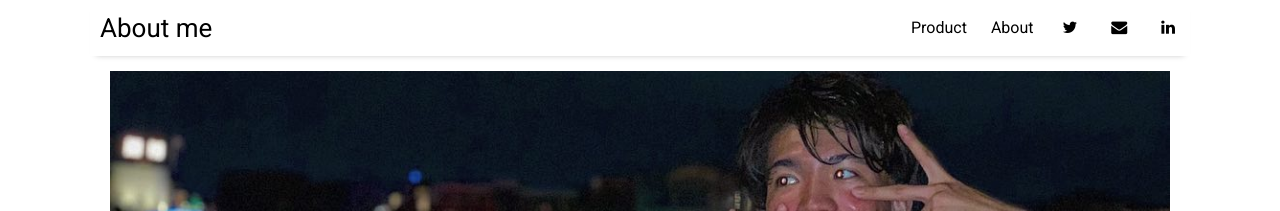
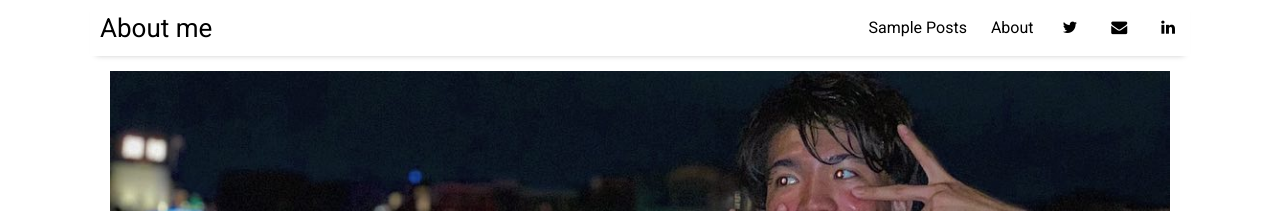
Before and after one commit to kaitonishimura/kaitonishimura.github.io, a Jekyll site: the page built from index.html, in a window 1280 px wide. Shown: the top 211 px of the page. Built offline with Jekyll 4.4.1, drawn with Linux system fonts in a browser that asks for light colours; nearby versions of some CDN libraries; the list of posts is cut into pages by our own code.

Commit message:
Update settings.yml

```diff
--- a/_data/settings.yml
+++ b/_data/settings.yml
@@ -9,8 +9,8 @@ google-ID: 'UA-112060364-2'
 menu:
 #- {name: 'Interesting Facts', folder: 'pages', file: 'facts.html'}
 #- {name: 'Learning Resources', folder: 'pages', file: 'resources.html'}
-#- {name: 'Sample Posts', folder: 'pages', file: 'sample-posts.html'}
-- {name: 'Product', folder: 'pages', file: 'documentation.html'}
+- {name: 'Sample Posts', folder: 'pages', file: 'sample-posts.html'}
+#- {name: 'Product', folder: 'pages', file: 'documentation.html'}
 - {name: 'About', folder: 'pages', file: 'about.html'}
 #- {name: 'Contact', folder: 'pages', file: 'contact.html'}
 
```
